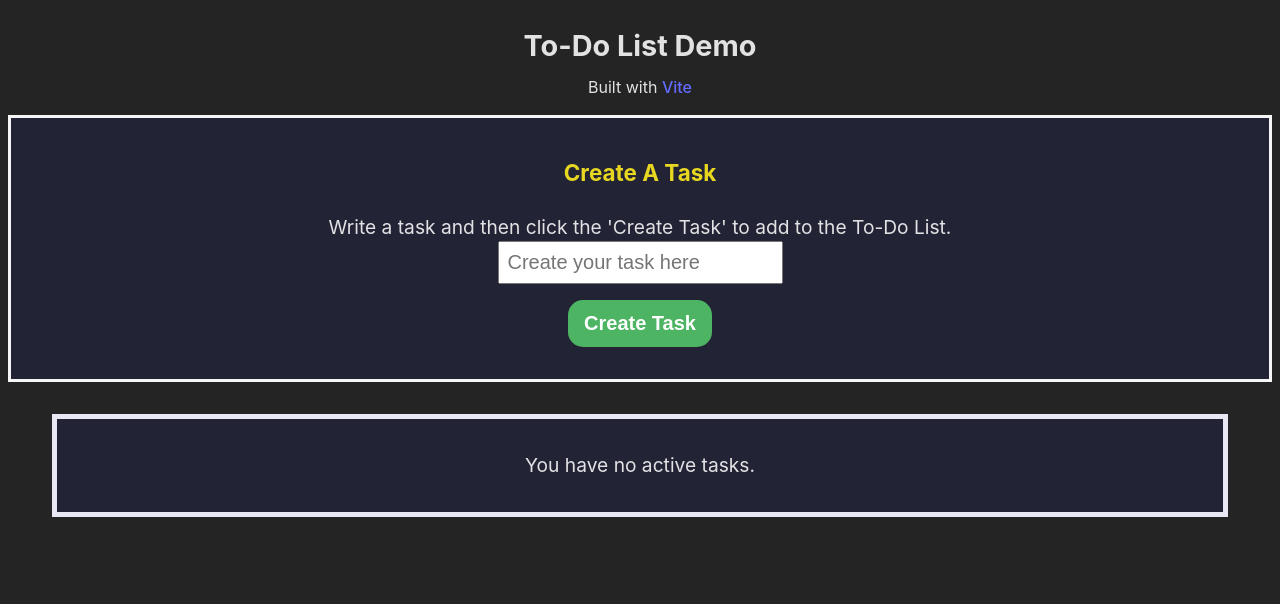
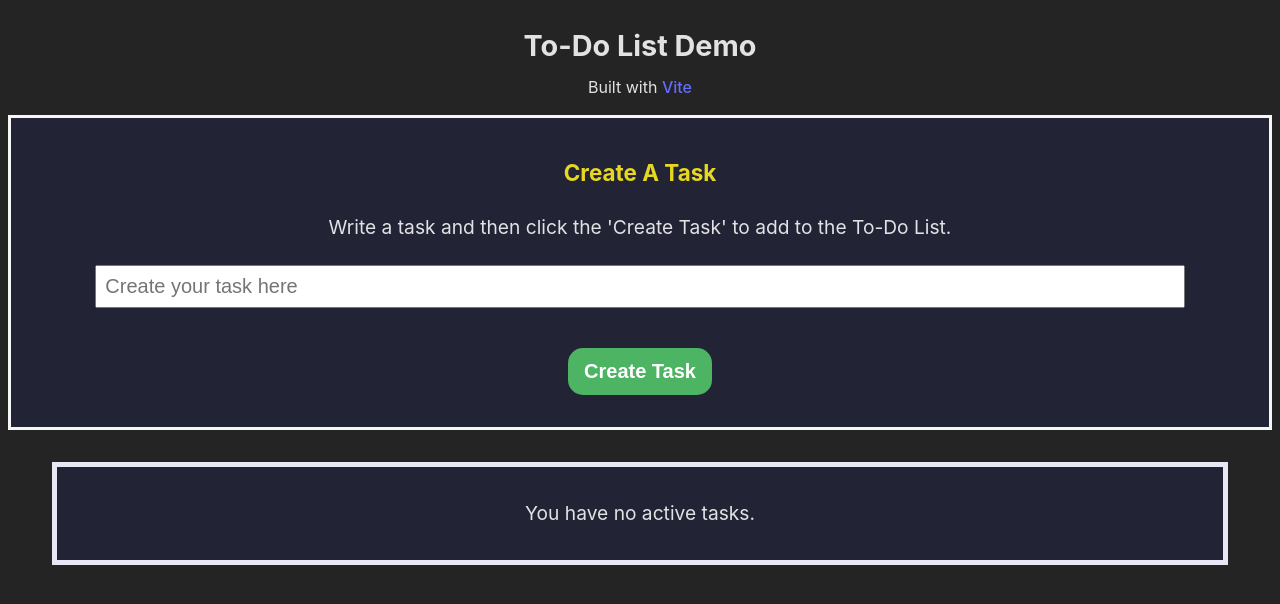
Before and after one commit to WesloTheWeb/to-do-app-demo, a React (Vite) app: page / in a window 1280 px wide. Shown: the top 604 px of the page. Built offline with nearby package versions, Linux system fonts and the light colour scheme; the HTML template or start-up script is replaced by a standard one.

Commit message:
minor style changes for the user input

```diff
--- a/src/components/CreateTask/CreateTask.module.scss
+++ b/src/components/CreateTask/CreateTask.module.scss
@@ -14,7 +14,9 @@
     }
 
     input {
-        // padding: .75rem 1.25rem;
+        display: block;
+        width: 85%;
+        margin: 1.5rem auto;
         font-size: 1.25rem;
         padding: .5rem;
     }
--- a/src/components/CreateTask/CreateTask.tsx
+++ b/src/components/CreateTask/CreateTask.tsx
@@ -15,7 +15,6 @@ const CreateTask = ({ addTodo }: NewToDoProps) => {
         evnt.preventDefault();
         addTodo(textInput);
         setTextInput(''); // Resets the text input after adding the task
-        console.log('function fired from within component!');
     };
 
     const handleInputChange = (evnt: React.ChangeEvent<HTMLInputElement>) => {
```
